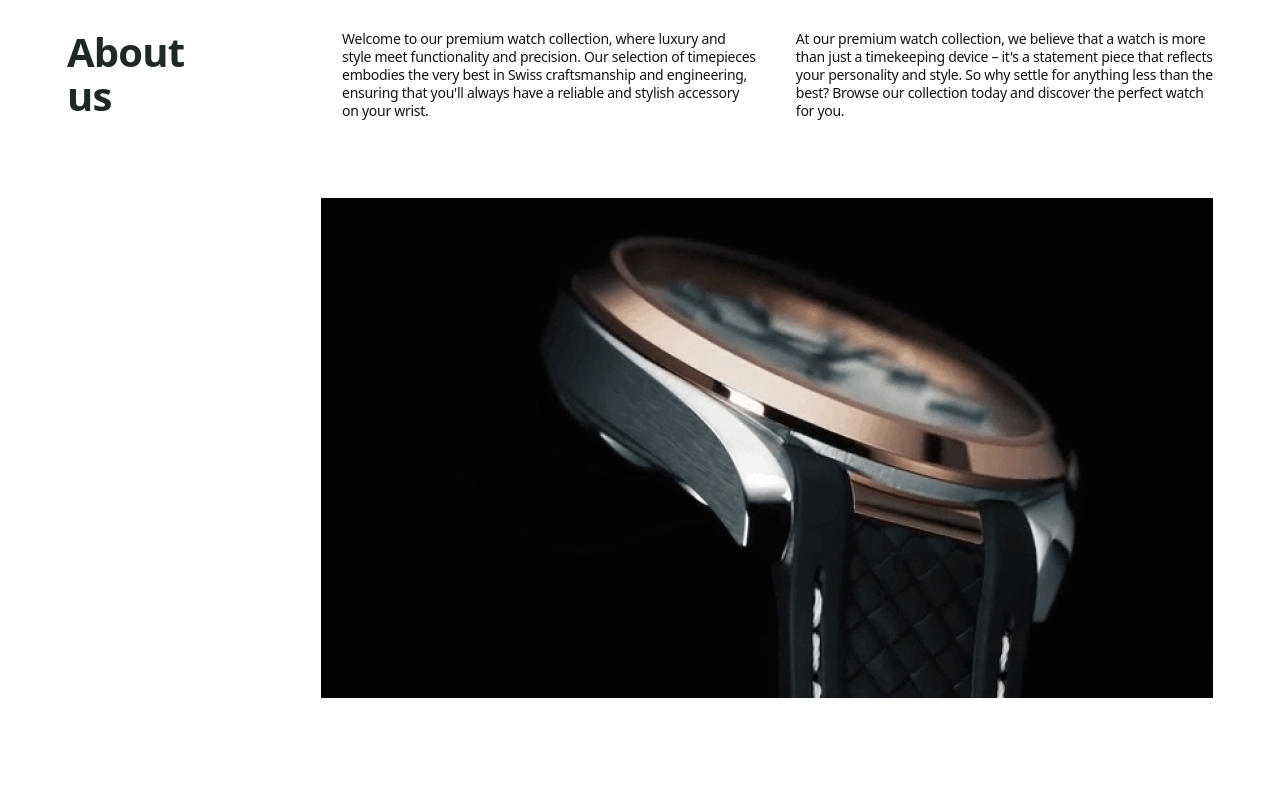
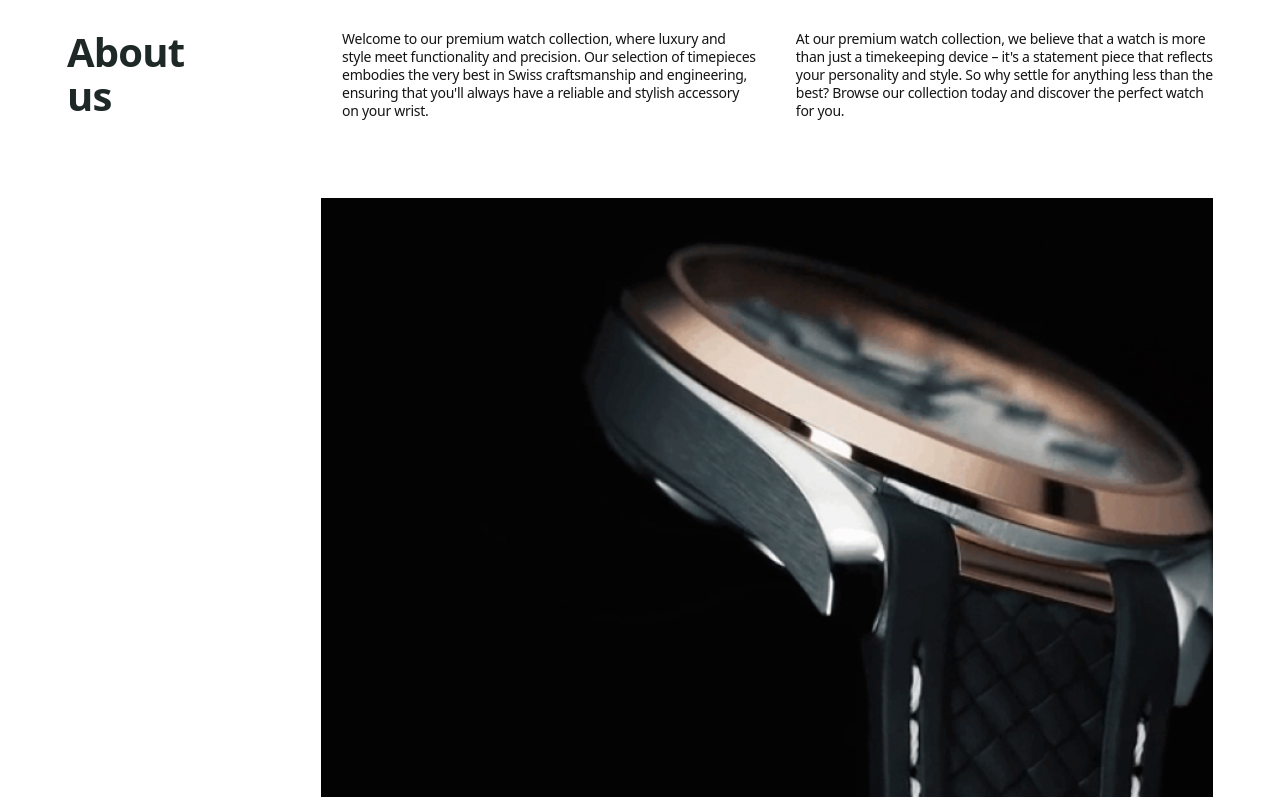
Before and after one commit to Arag0rn/The-Watch-Spot, a website built with Vite: page src/index.html in a window 1280 px wide. Shown: the part 1173-1973 px from the top of the page. Before the commit the page ends 1871 px from the top, so only its background shows below. Built offline with nearby package versions, Linux system fonts and the light colour scheme.

Commit message:
added files

```diff
--- a/src/css/aboutus.css
+++ b/src/css/aboutus.css
@@ -36,6 +36,21 @@ height: 365px;
 margin-top: 40px;
 background: url(/img/about-gif.jpg);
     }
+
+    .gif-button {
+        background-image: url(/img/about-gif.jpg);
+        background-size: cover;
+        width: 335px;
+        height: 365px;
+        border: none;
+        outline: none;
+      }
+
+      .gif-button:hover {
+        background-image: url(/img/watchspot.gif);
+        background-size: cover;
+      }
+
 }
 
 
@@ -72,6 +87,16 @@ line-height: 1.1;
 height: 465px;
 background: url(/img/about-tab-gif.jpg);
     }
+
+    .gif-button {
+        background-image: url(/img/about-tab-gif.jpg);
+        width: 704px;
+        height: 465px;
+      }
+
+      .gif-button:hover {
+        background-image: url(/img/watchspot.gif);
+      }
 }
 
 
@@ -107,4 +132,14 @@ height: 500px;
 background: url(/img/about-desktop-gif.jpg);
 }
 
+.gif-button {
+    background-image: url(/img/about-desktop-gif.jpg);
+    width: 892px;
+    height: 599px;
+  }
+
+  .gif-button:hover {
+    background-image: url(/img/watchspot.gif);
+  }
+
 }
--- a/src/partials/aboutus.html
+++ b/src/partials/aboutus.html
@@ -8,6 +8,7 @@
 </div>
 </div>
 <div class="animated-gif">
+  <button class="gif-button"></button>
 </div>
 </div>
 </section>
```
